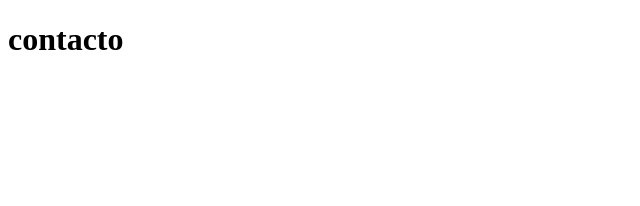
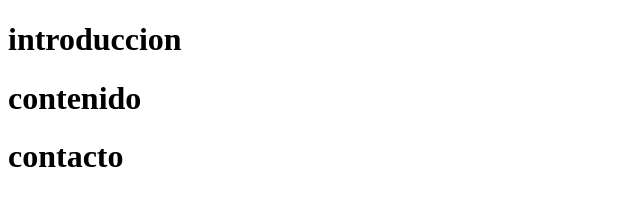
Before and after one commit to mohammedSebtiBenzakour/mios, a plain HTML site: page index.html in a window 1280 px wide. Shown: the whole page, without its empty margins (0-640 px from the left). Drawn offline with Linux system fonts and the light colour scheme.

Commit message:
se agregan introducion y contenido

```diff
--- a/index.html
+++ b/index.html
@@ -6,6 +6,9 @@
 	<title></title>
 </head>
 <body>
+<h1>introduccion</h1>
+<h1>contenido</h1>
+
 <h1>contacto</h1>
 
 </body>
```
